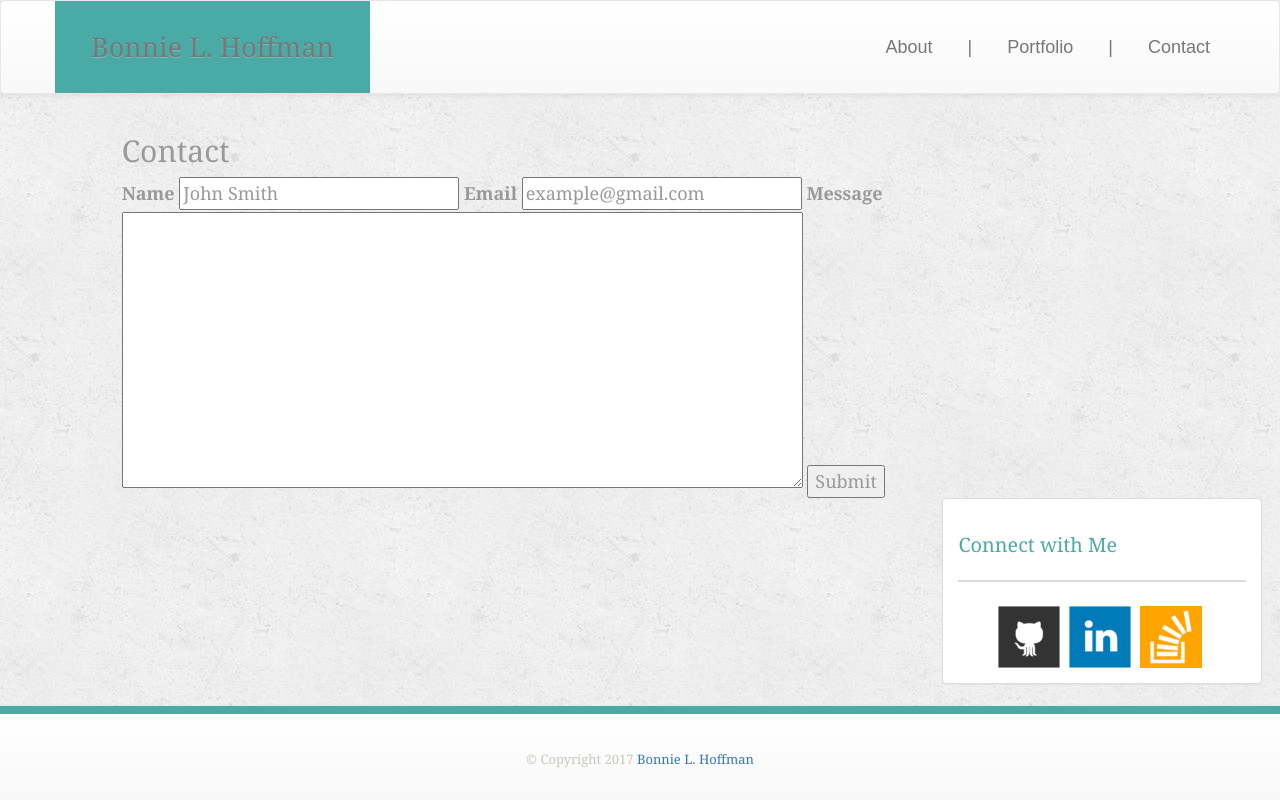
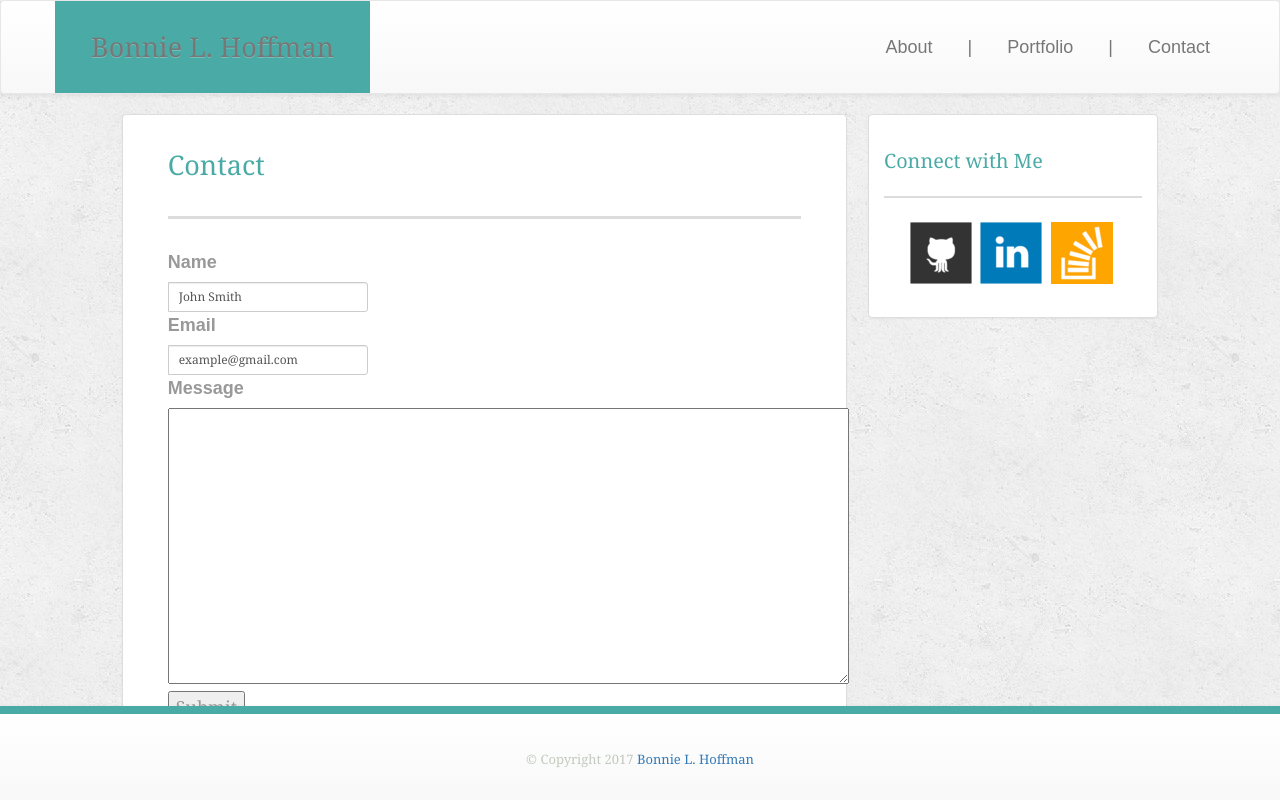
Before and after one commit to bonnieho/Bootstrap-Portfolio, a plain HTML site: page contact.html in a window 1280 px wide. Drawn offline with nearby package versions, Linux system fonts and the light colour scheme.

Commit message:
Committer: Bonnie L Hoffman <blynne@bonnielfmansmbp.attlocal.net>
 On branch master
 Your branch is up-to-date with 'origin/master'.

 Changes to be committed:
       modified:   assets/css/custom.css
       modified:   contact.html
       modified:   index.html
       modified:   portfolio.html

```diff
--- a/assets/css/custom.css
+++ b/assets/css/custom.css
@@ -35,7 +35,7 @@ body {
 .left-cont {
 	width: 70%;
 	float: left;
-	padding: 0 30px;
+	padding: 0 30px 30px 30px;
 }
 
 .left-cont h2 {
@@ -60,6 +60,7 @@ body {
 	width: 28%;
 	float: right;
 	text-align: center;
+	padding: 0 0 18px 0;
 }
 
 .right-cont h3 {
@@ -87,3 +88,13 @@ body {
 	height: 94px;
 	padding-top: 32px;
  }
+
+ label {
+ 		font-family: arial, 'Helvetica Neue', helvetica, sans-serif;
+		display: block;
+		margin-bottom: 6px;
+ }
+
+ input .form-control {
+ 	margin-bottom: 24px;
+ }
--- a/contact.html
+++ b/contact.html
@@ -42,17 +42,23 @@
       </div>
     </nav>
 
-    <div class="container col-md-offset-1">
+    <div class="container col-md-10 col-md-offset-1 col-sm-12 col-xs-12">
 
-
+      <div class="panel panel-default left-cont">
+        <div class="panel-body">
           <h2>Contact</h2>
 
-      	<form method="post" action="mailto:bonnieho@rice.edu?subject='information request from portfolio site'" name="contact">
+      	   <form method="post" action="mailto:bonnieho@rice.edu?subject=information request from portfolio site" name="contact">
+
+            <div class="input-group input-group-sm">
              <label>Name</label>
-			<input type="text" name="name" value="John Smith" />
+			       <input type="text" name="name" value="John Smith" class="form-control" placeholder="John Smith" aria-describedby="Name">
+            </div>
 
+            <div class="input-group input-group-sm">
 			       <label>Email</label>
-			<input type="text" name="email" value="example@gmail.com" />
+			       <input type="text" name="email" value="example@gmail.com" class="form-control" placeholder="example@gmail.com" aria-describedby="Email">
+            </div>
 
 			       <label>Message</label>
 			       <textarea rows="10" cols="60" name="message"></textarea>
@@ -61,6 +67,8 @@
 
       	   </form>
 
+        </div>
+      </div>
 
 
 
```
Also changed, not shown: index.html (+1 -1 lines), portfolio.html (+1 -2 lines). Lines whose indentation alone changed are shown as unchanged.
